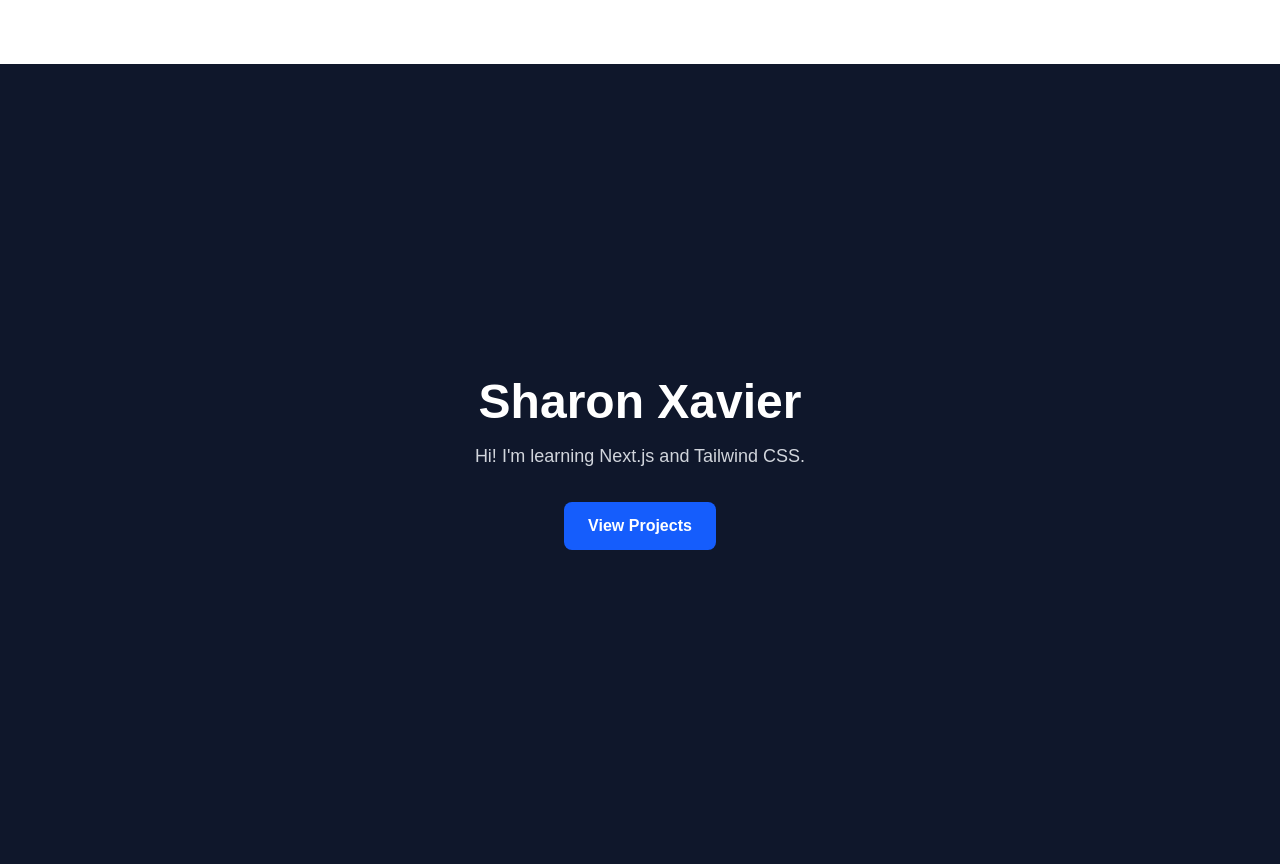
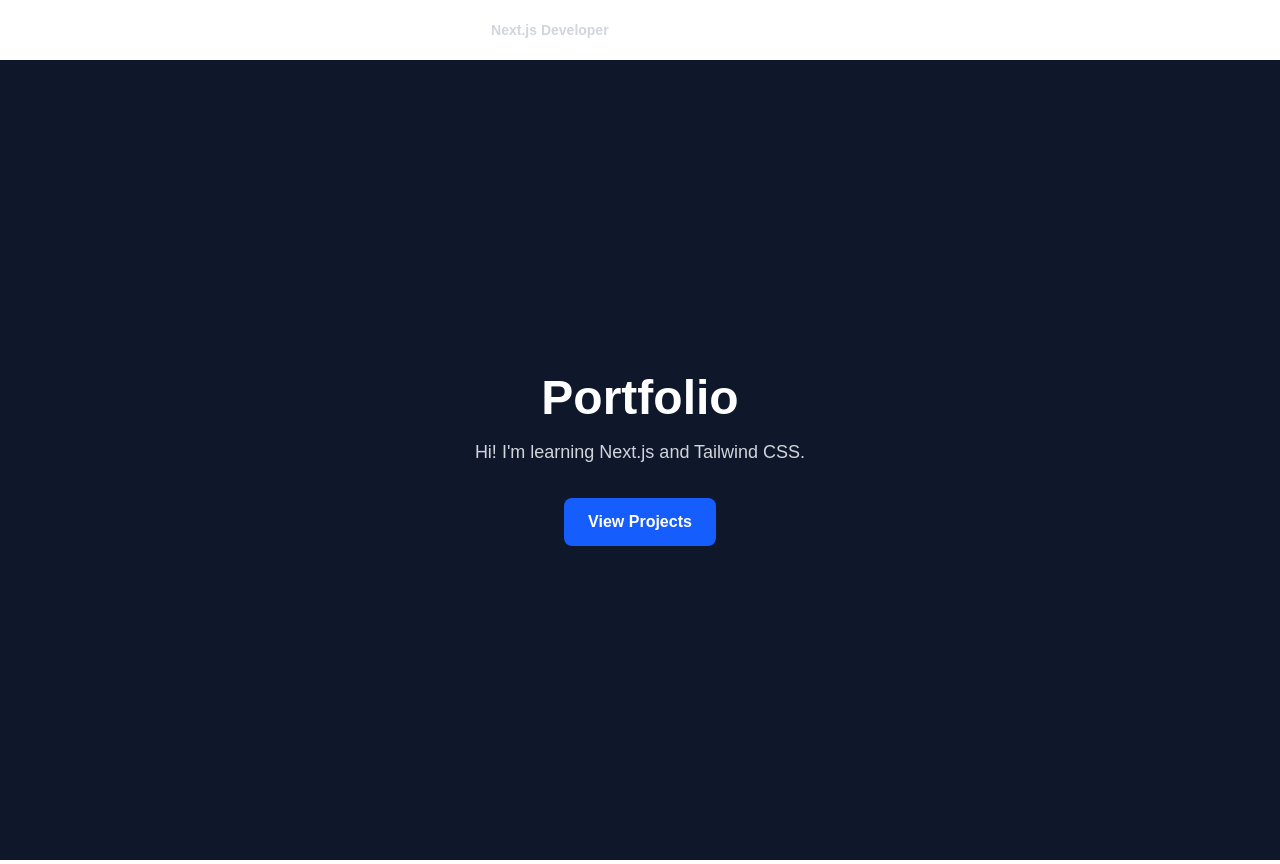
Before and after one commit to x-sharn/Proj1, a Next.js app: page / in a window 1280 px wide. Built offline with nearby package versions, Linux system fonts and the light colour scheme.

Commit message:
feat: make navbar reusable using props

```diff
--- a/src/app/page.js
+++ b/src/app/page.jsx
@@ -3,11 +3,11 @@ import Navbar from '@/components/Navbar';
 export default function Home() {
   return (
     <>
-      <Navbar />
+      <Navbar name="Sharon Xavier" role="Next.js Developer" />
 
       <main className="min-h-screen bg-slate-900 flex flex-col items-center justify-center text-white px-6">
         <h1 className="text-5xl font-bold mb-4">
-          Sharon Xavier
+           Portfolio
         </h1>
 
         <p className="text-lg text-gray-300 text-center max-w-xl mb-8">
--- a/src/components/Navbar.jsx
+++ b/src/components/Navbar.jsx
@@ -1,12 +1,15 @@
-export default function Navbar() {
+export default function Navbar({ name, role }) {
 
     return (
         <nav className="bg-balck text-white p-4">
             <div className="container mx-auto flex justify-between items-center">
 
-                <h1 className="text-2xl font-bold">
-                    SX Portfolio
+                <h1 className="text-xl font-bold">
+                    {name}
                 </h1>
+                <p className="text-sm text-gray-300 font-bold">
+                    {role}
+                </p>
 
                 <ul className="flex space-x-4">
                     <li>Portfolio</li>
```
Also changed, not shown: src/app/layout.jsx (renamed from src/app/layout.js).
